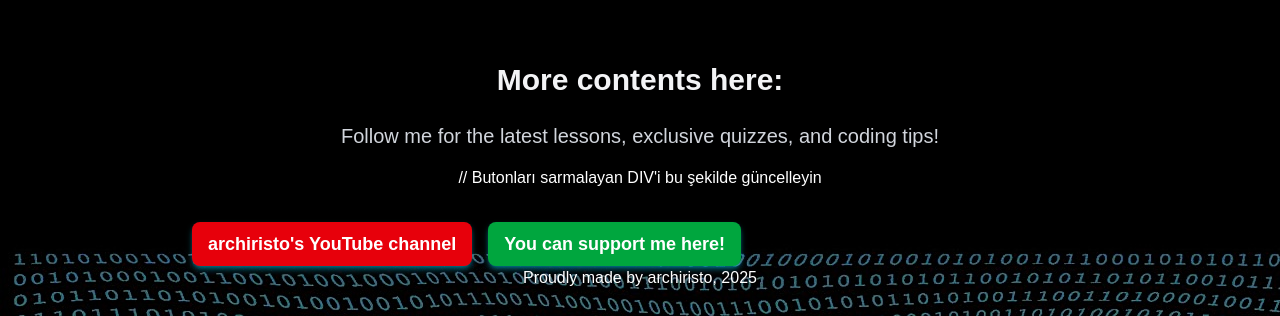
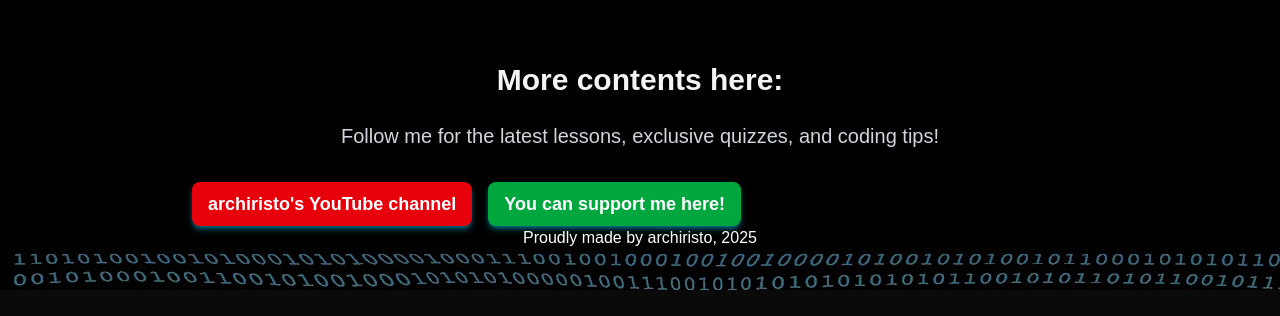
Before and after one commit to archiristo/MathCS.online, a Next.js app: page / in a window 1280 px wide. Shown: the part 744-1060 px from the top of the page. After the commit the page ends 1034 px from the top, so only its background shows below. Built offline with nearby package versions, Linux system fonts and the light colour scheme.

Commit message:
fix: oopsie

```diff
--- a/app/page.js
+++ b/app/page.js
@@ -40,7 +40,6 @@
             <p className="text-xl text-gray-300 mb-4">
                 Follow me for the latest lessons, exclusive quizzes, and coding tips!
             </p>
-           // Butonları sarmalayan DIV'i bu şekilde güncelleyin
 <div className="flex flex-col md:flex-row space-y-4 md:space-y-0 md:space-x-4 mt-8">
 
     {/* YouTube Linki */}
```
